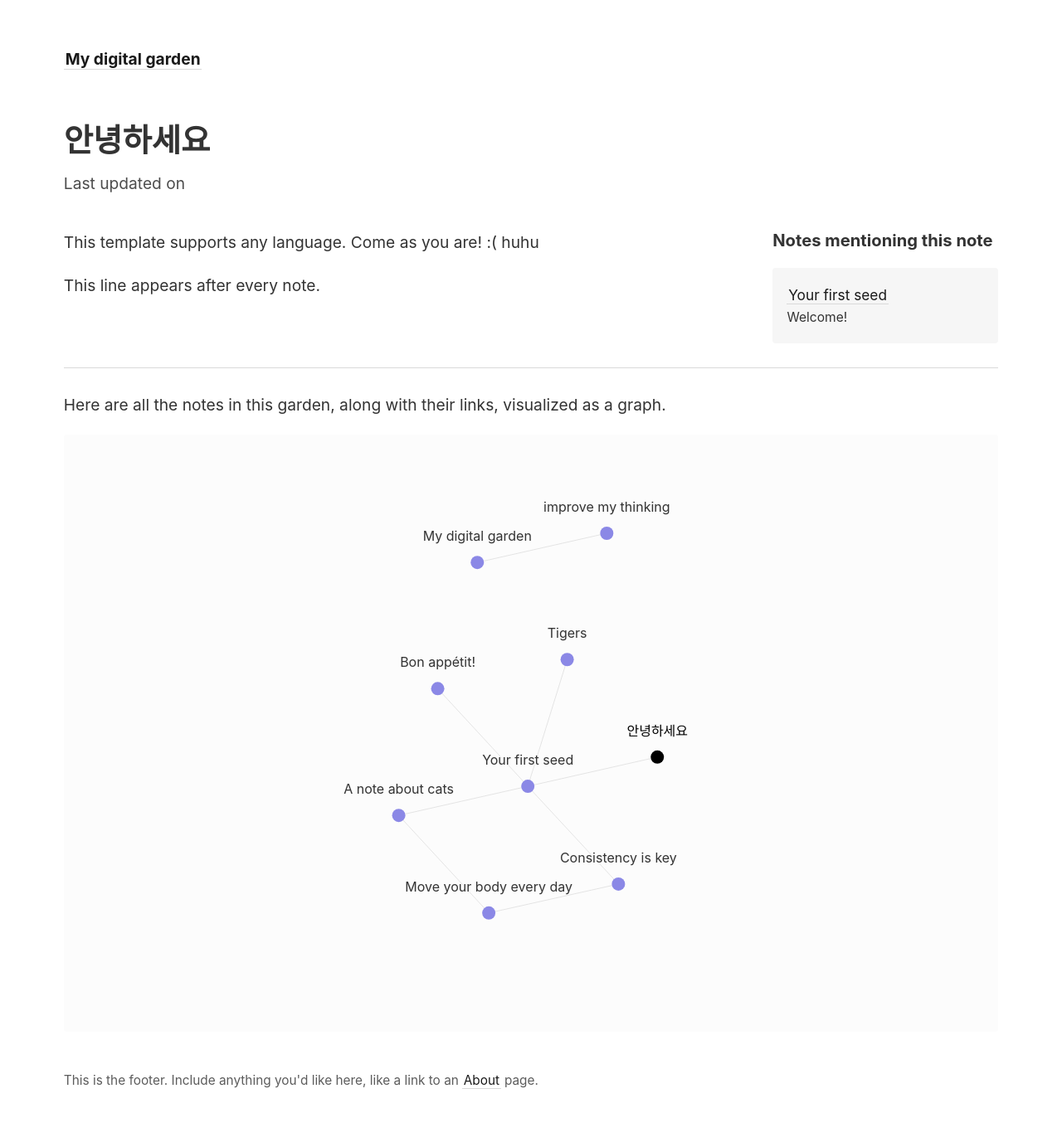
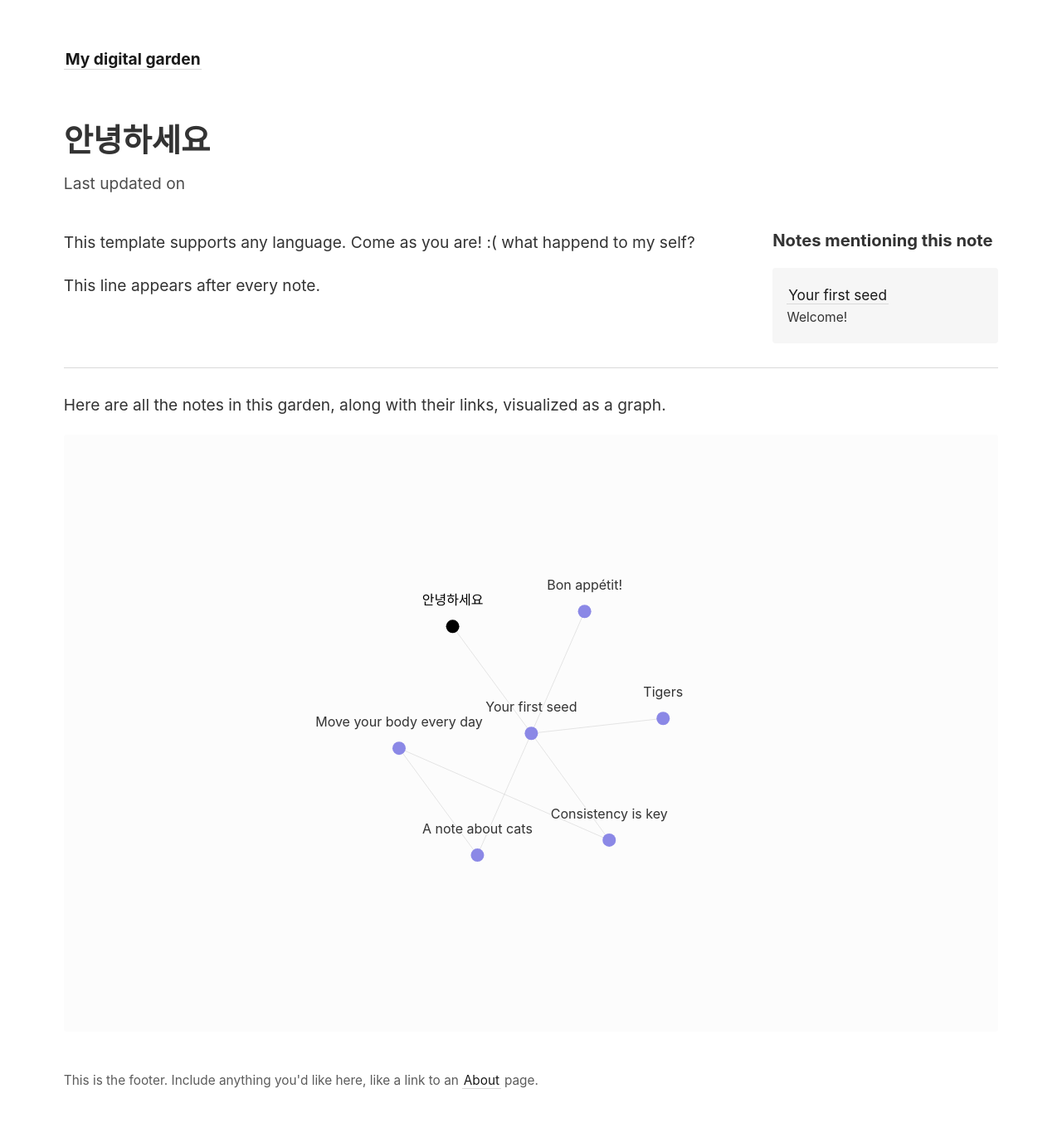
Before and after one commit to SwakaryaPuspas/digigarden, a Jekyll site: the page built from _notes/안녕하세요.md, in a window 1280 px wide. Shown: the whole page at 83% size. Built offline with Jekyll 4.4.1, drawn with Linux system fonts in a browser that asks for light colours.

Commit message:
test commit

```diff
--- a/_notes/안녕하세요.md
+++ b/_notes/안녕하세요.md
@@ -3,4 +3,4 @@ title: 안녕하세요
 ---
 
 This template supports any language. Come as you are! :(
-  huhu
+what happend to my self?
```
Also changed, not shown: jekylltest/My digital garden.md (renamed from _notes/jekylltest/My digital garden.md), jekylltest/improve my thinking.md (renamed from _notes/jekylltest/improve my thinking.md).
